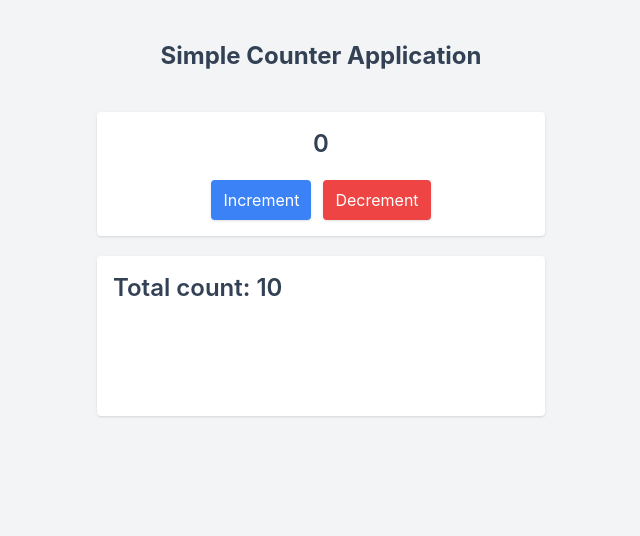
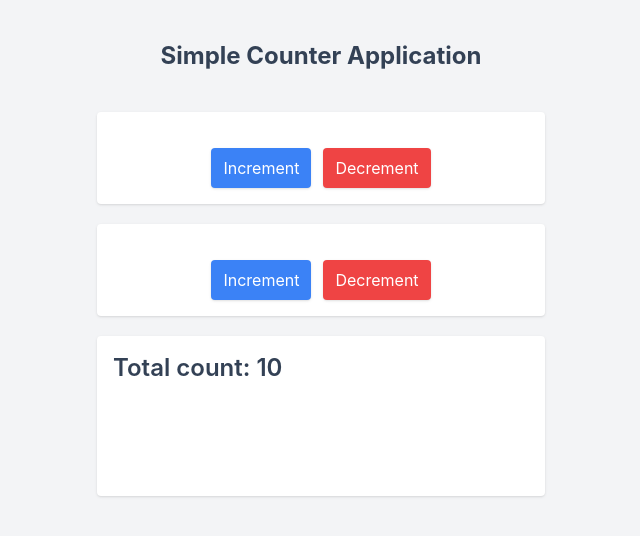
Before and after one commit to faima-ahmed/redux-toolkit, a React (Create React App) app: page / in a window 1280 px wide. Shown: the top 536 px of the page, without its empty margins (319-959 px from the left). Built offline with nearby package versions, Linux system fonts and the light colour scheme.

Commit message:
redux-code

```diff
--- a/src/App.js
+++ b/src/App.js
@@ -1,16 +1,59 @@
-import React from 'react';
-import Counter from './Counter';
-import Stats from './Stats';
+import React, { useState } from "react";
+import Counter from "./Counter";
+import Stats from "./Stats";
 
+const initialCounters = [
+  {
+    id: 1,
+    value: 0,
+  },
+  {
+    id: 2,
+    value: 0,
+  },
+];
 const App = () => {
+  const [counters, setCounters] = useState(initialCounters);
+
+  const handleIncrement = (counterId) => {
+    counters.map((counter)=>{
+      if(counter.id === counterId){
+        return{
+          ...counter,
+          value: counter.value+1,
+        };
+      }
+      return counter;
+    });
+  };
+
+  const handleDecrement = (counterId) => {
+    counters.map((counter)=>{
+      if(counter.id === counterId){
+        return{
+          ...counter,
+          value: counter.value-1,
+        };
+      }
+      return counter;
+    });
+  };
+
+
   return (
-    <div className='w-screen h-screen p-10 bg-gray-100 text-slate-700'>
-      <h1 className='max-w-md mx-auto text-center text-2xl font-bold'>
+    <div className="w-screen h-screen p-10 bg-gray-100 text-slate-700">
+      <h1 className="max-w-md mx-auto text-center text-2xl font-bold">
         Simple Counter Application
       </h1>
-      <div className='max-w-md mx-auto mt-10 space-y-5'>
-        <Counter/>
-        <Stats totalCount={10}/>
+      <div className="max-w-md mx-auto mt-10 space-y-5">
+        {counters.map((counter) => (
+          <Counter
+            key={counter.id}
+            onIncrement={() => handleIncrement(counter.id)}
+            onDecrement={() => handleDecrement(counter.id)}
+          />
+        ))}
+        <Stats totalCount={10} />
       </div>
     </div>
   );
--- a/src/Counter.js
+++ b/src/Counter.js
@@ -2,22 +2,14 @@ import React, { useState } from 'react';
 import Count from './Count';
 import Button from './Button';
 
-const Counter = () => {
-    const [count, setCount]=useState(0);
+const Counter = ({count, onIncrement, onDecrement}) => {
 
-    const handleIncrement=()=>{
-        setCount((prevCount)=> prevCount+1);
-    }
-
-    const handleDecrement=()=>{
-        setCount((prevCount)=> prevCount-1);
-    }
     return (
         <div className='p-4 h-auto flex flex-col items-center justify-center space-y-5 bg-white rounded shadow'>
             <Count count={count}/>
             <div className='flex space-x-3'>
-                <Button handler={handleIncrement}>Increment</Button>
-                <Button type='danger' handler={handleDecrement}>Decrement</Button>
+                <Button handler={onIncrement}>Increment</Button>
+                <Button type='danger' handler={onDecrement}>Decrement</Button>
             </div>
         </div>
     );
```
